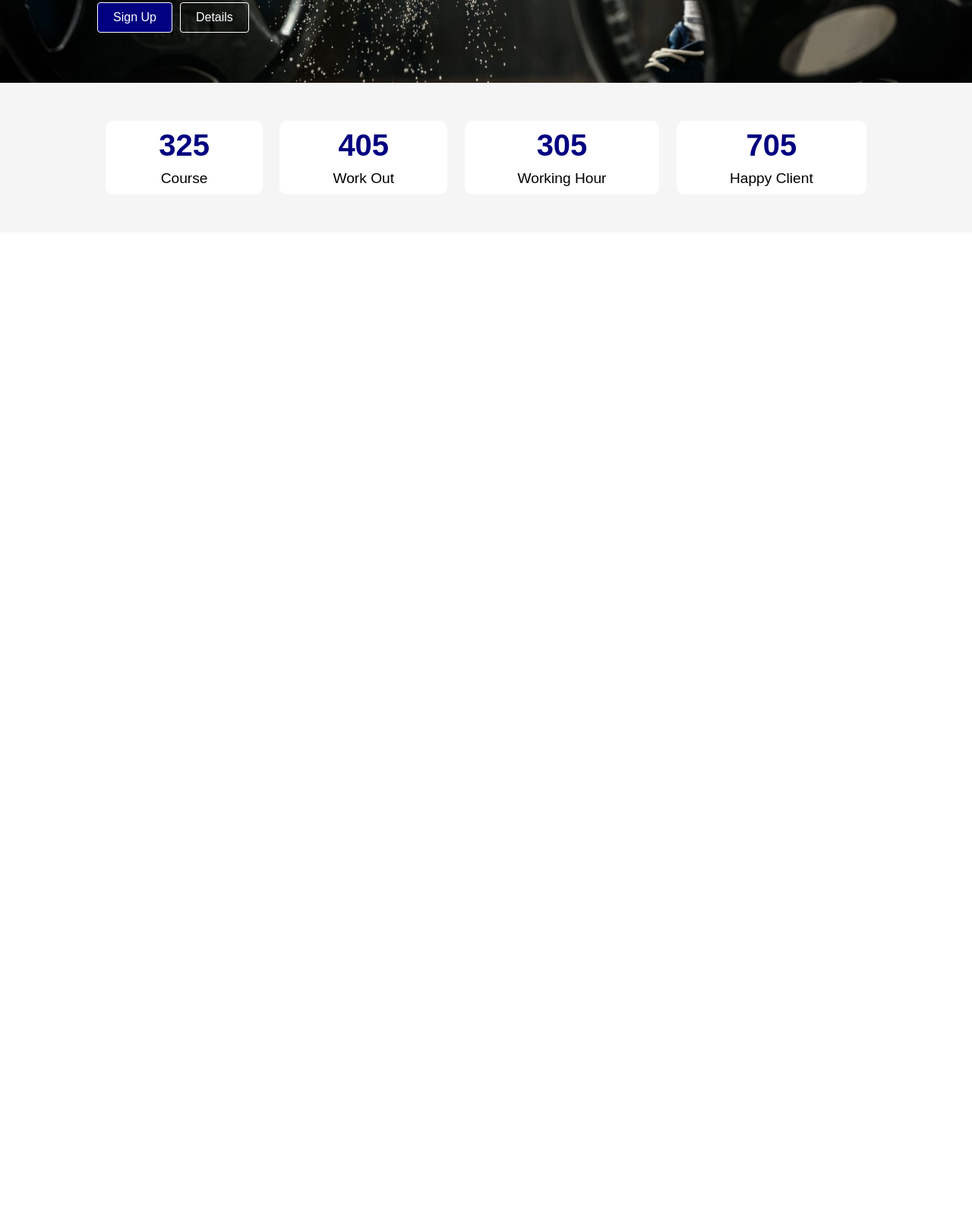
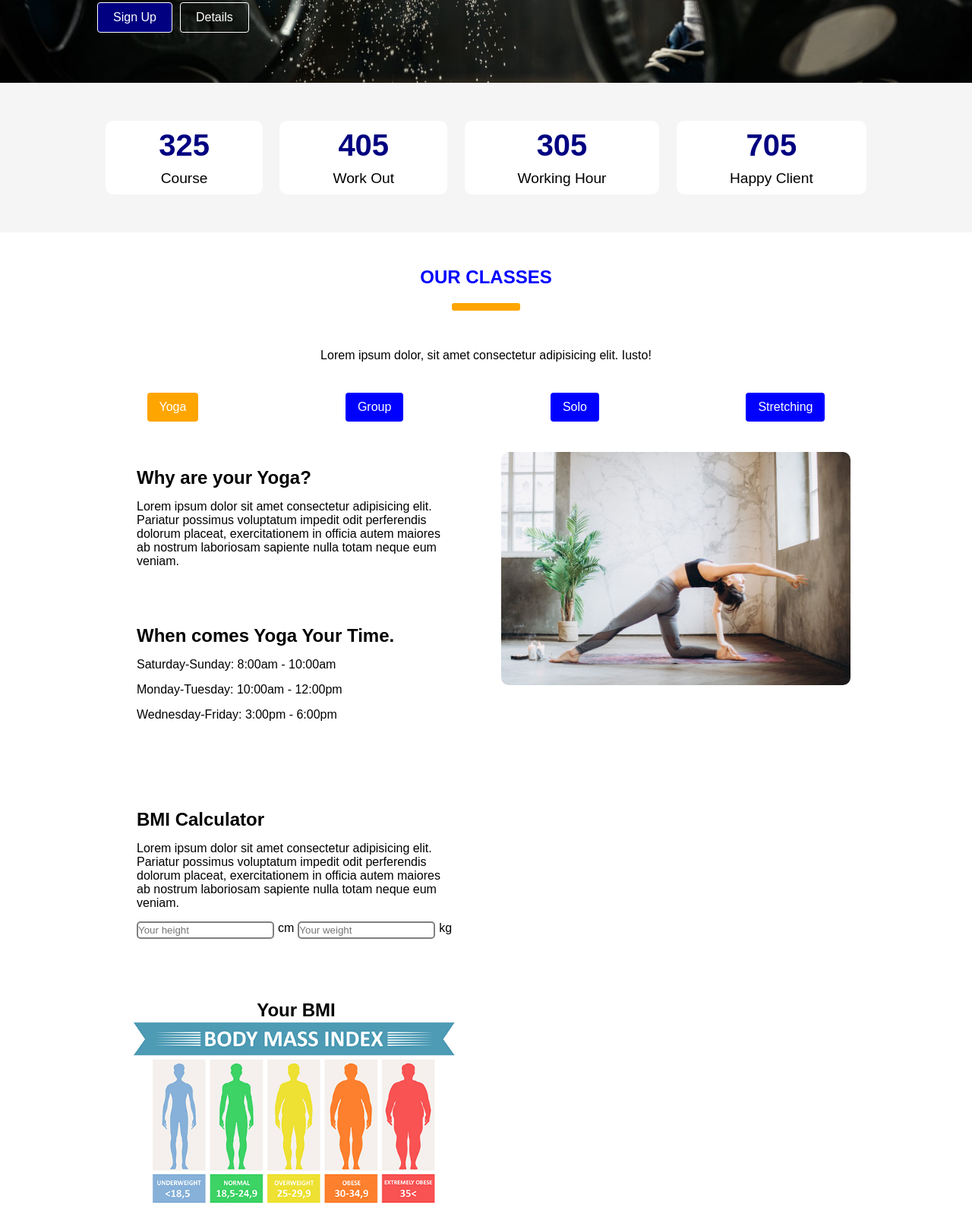
Before and after one commit to deerborg/SportCenter, a website built with Vite: page index.html in a window 1280 px wide. Shown: the part 582-2171 px from the top of the page at 76% size. Before the commit the page ends 888 px from the top, so only its background shows below. Built offline with nearby package versions, Linux system fonts and the light colour scheme.

Commit message:
Refactored project structure: - Deleted counter.js and style.css - Modified index.html - Added new css/ directory for styling

```diff
--- /dev/null
+++ b/css/common.css
@@ -0,0 +1,11 @@
+* {
+    margin: 0;
+    padding: 0;
+    border: none;
+    text-decoration: none;
+    box-sizing: border-box;
+  }
+
+  body {
+    font-family: Arial, sans-serif;
+  }
--- /dev/null
+++ b/css/layout/header.css
@@ -0,0 +1,95 @@
+
+  header {
+    background-image: url("/images/hero-man.jpg");
+    background-repeat: no-repeat;
+    background-size: cover;
+    color: white;
+    position: relative;
+    padding: 20px 0;
+  }
+
+  nav {
+    margin: 0 10%;
+    display: flex;
+    justify-content: space-between;
+    align-items: center;
+  }
+
+  .logo {
+    flex: 1;
+  }
+
+  .menu-items {
+    flex: 2;
+    display: flex;
+    justify-content: space-around;
+    align-items: center;
+  }
+
+  nav a {
+    color: white;
+    padding: 10px 20px;
+    transition: background-color 0.3s;
+  }
+
+  nav a:hover {
+    background-color: orange;
+    border-radius: 5px;
+  }
+
+  nav .join-us {
+    background-color: orange;
+    color: white;
+    border-radius: 5px;
+  }
+
+  .header-content {
+    display: flex;
+    flex-direction: column;
+    justify-content: center;
+    align-items: flex-start;
+    margin: 0 10%;
+    height: 70vh;
+    text-align: left;
+  }
+
+  .text h2 {
+    background-color: navy;
+    border-radius: 4px;
+    padding: 2px 8px;
+    width: fit-content;
+  }
+
+  .text h1 {
+    font-size: 4rem;
+    margin: 10px 0;
+  }
+
+  .text p {
+    background-color: rgba(0, 0, 0, 0.7);
+    padding: 10px;
+    font-size: 1.5rem;
+    margin: 20px 0;
+    border-radius: 5px;
+  }
+
+  .btn {
+    display: flex;
+    gap: 10px;
+  }
+
+  .btn a {
+    padding: 10px 20px;
+    border: 1px solid white;
+    color: white;
+    border-radius: 4px;
+    transition: box-shadow 0.3s;
+  }
+
+  .btn a:first-child {
+    background-color: navy;
+  }
+
+  .btn a:hover {
+    box-shadow: 1px 1px 10px white;
+  }
--- /dev/null
+++ b/css/layout/ourclasses.css
@@ -0,0 +1,110 @@
+.our-classes {
+    display: flex;
+    justify-content: center;
+    flex-direction: column;
+    margin-top: 45px;
+    /*
+    background: linear-gradient(white 25%, #f0f0f0 50%);
+    */
+}
+
+.our-content {
+    display: flex;
+    justify-content: center;
+    flex-direction: column;
+    align-items: center;
+    gap: 50px;
+}
+
+.our-content h1 {
+    color: blue;
+}
+
+.line {
+    margin-top: -30px;
+    background-color: orange;
+    padding: 5px;
+    border-radius: 3px;
+    width: 7%;
+}
+
+.our-btn {
+    display: flex;
+    margin-top: 40px;
+    justify-content: space-evenly;
+}
+
+.our-btn a {
+    background-color: blue;
+    color: white;
+    padding: 10px 16px;
+    border-radius: 4px;
+}
+
+.our-btn a:first-child {
+    background-color: orange;
+}
+
+.our-btn a:hover {
+    background-color: orange;
+}
+
+.out-classes-container {
+    display: flex;
+    justify-content: center;
+    margin-top: 20px;
+}
+
+.our-classes-row {
+    display: flex;
+    flex-wrap: wrap;
+    max-width: 1000px;
+    width: 100%;
+    margin: 0 auto;
+}
+
+.our-classes-col-6 {
+    flex: 0 0 50%;
+    padding: 20px;
+    box-sizing: border-box;
+}
+
+.our-classes-col-6 .section {
+    padding: 20px;
+    margin-bottom: 20px;
+    border-radius: 10px;
+    background-color: white;
+}
+
+.our-classes-col-6 .section h1 {
+    margin-bottom: 15px;
+    font-size: 24px;
+}
+
+.our-classes-col-6 .section p {
+    margin-bottom: 15px;
+    font-size: 16px;
+}
+
+.our-classes-col-6 img {
+    max-width: 100%;
+    border-radius: 10px;
+}
+
+.our-classes-col-6 h2 {
+    text-align: center;
+}
+
+.bmi-card{
+    display: flex;
+    flex-direction: row;
+    justify-content: center;
+}
+.bmi-card input{
+    border: 2px solid gray;
+    border-radius: 5px;
+}
+
+.bmi-card label{
+    margin: 0 5px 5px;
+}
--- /dev/null
+++ b/css/layout/stats.css
@@ -0,0 +1,28 @@
+.stats {
+    display: flex;
+    justify-content: space-around;
+    align-items: center;
+    padding: 50px 10%;
+    background-color: #f5f5f5;
+    color: black;
+  }
+
+  .stat {
+    text-align: center;
+    background-color: white;
+    padding:10px 70px;
+    border-radius: 10px;
+  }
+
+  .stat h3 {
+    font-size: 2.5rem;
+    margin-bottom: 10px;
+  }
+
+  .stat h3:first-child {
+    color: navy;
+  }
+
+  .stat p {
+    font-size: 1.2rem;
+  }
--- /dev/null
+++ b/css/main.css
@@ -0,0 +1,4 @@
+@import "/css/common.css";
+@import "/css/layout/header.css";
+@import "/css/layout/ourclasses.css";
+@import "/css/layout/stats.css";
--- a/index.html
+++ b/index.html
@@ -4,7 +4,7 @@
     <meta charset="UTF-8" />
     <link rel="icon" type="image/svg+xml" href="/vite.svg" />
     <meta name="viewport" content="width=device-width, initial-scale=1.0" />
-    <link rel="stylesheet" href="style.css">
+    <link rel="stylesheet" href="css/main.css">
     <title>Vite App</title>
 </head>
 <body>
@@ -25,7 +25,7 @@
 
     <div class="header-content">
         <div class="text">
-            <h2>POWERFULL</h2>
+            <h2>POWERFUL</h2>
             <h1>Group</h1>
             <h1>Practice</h1>
             <h1>With Trainer</h1>
@@ -57,6 +57,72 @@
     </div>
 </section>
 
+<section class="our-classes">
+    <div class="our-content">
+        <h1>OUR CLASSES</h1>
+        <div class="line"></div>
+        <p>Lorem ipsum dolor, sit amet consectetur adipisicing elit. Iusto!</p>
+    </div>
+
+    <div class="our-btn">
+        <a href="#">Yoga</a>
+        <a href="#">Group</a>
+        <a href="#">Solo</a>
+        <a href="#">Stretching</a>
+    </div>
+
+    <div class="out-classes-container">
+
+        <div class="our-classes-row">
+            <div class="our-classes-col-6">
+                <div class="section">
+                    <h1>Why are your Yoga?</h1>
+                    <p>Lorem ipsum dolor sit amet consectetur adipisicing elit.
+                        Pariatur possimus voluptatum impedit odit perferendis dolorum placeat, exercitationem in
+                        officia autem maiores ab nostrum laboriosam sapiente nulla totam neque eum veniam.</p>
+                </div>
+                <div class="section">
+                    <h1>When comes Yoga Your Time.</h1>
+                    <p>Saturday-Sunday: 8:00am - 10:00am</p>
+                    <p>Monday-Tuesday: 10:00am - 12:00pm</p>
+                    <p>Wednesday-Friday: 3:00pm - 6:00pm</p>
+                </div>
+            </div>
+
+            <div class="our-classes-col-6">
+                <img src="images/yoga.jpg" alt="Yoga class">
+            </div>
+
+
+            <div class="our-classes-row">
+                <div class="our-classes-col-6">
+                    <div class="section">
+                        <h1>BMI Calculator</h1>
+                        <p>Lorem ipsum dolor sit amet consectetur adipisicing elit.
+                            Pariatur possimus voluptatum impedit odit perferendis dolorum placeat, exercitationem in
+                            officia autem maiores ab nostrum laboriosam sapiente nulla totam neque eum veniam.</p>
+                            <div class="bmi-card">
+                                <input id="height" type="number" required placeholder="Your height">
+                                <label for="weight">cm</label>
+                                <input id="weight" type="number" required placeholder="Your weight">
+                                <label for="weight">kg</label>
+                            </div>
+
+                    </div>
+
+                </div>
+
+                <div class="our-classes-col-6">
+                    <h2>Your BMI</h2>
+                    <img src="images/bmi-index.jpg" alt="Yoga class">
+                </div>
+
+
+
+        </div>
+    </div>
+</section>
+
 <script type="module" src="/main.js"></script>
 </body>
 </html>
--- a/style.css
+++ /dev/null
@@ -1,137 +0,0 @@
-* {
-  margin: 0;
-  padding: 0;
-  border: none;
-  text-decoration: none;
-  box-sizing: border-box;
-}
-
-body {
-  font-family: Arial, sans-serif;
-}
-
-header {
-  background-image: url("images/hero-man.jpg");
-  background-repeat: no-repeat;
-  background-size: cover;
-  color: white;
-  position: relative;
-  padding: 20px 0;
-}
-
-nav {
-  margin: 0 10%;
-  display: flex;
-  justify-content: space-between;
-  align-items: center;
-}
-
-.logo {
-  flex: 1;
-}
-
-.menu-items {
-  flex: 2;
-  display: flex;
-  justify-content: space-around;
-  align-items: center;
-}
-
-nav a {
-  color: white;
-  padding: 10px 20px;
-  transition: background-color 0.3s;
-}
-
-nav a:hover {
-  background-color: orange;
-  border-radius: 5px;
-}
-
-nav .join-us {
-  background-color: orange;
-  color: white;
-  border-radius: 5px;
-}
-
-.header-content {
-  display: flex;
-  flex-direction: column;
-  justify-content: center;
-  align-items: flex-start;
-  margin: 0 10%;
-  height: 70vh;
-  text-align: left;
-}
-
-.text h2 {
-  background-color: navy;
-  border-radius: 4px;
-  padding: 2px 8px;
-  width: fit-content;
-}
-
-.text h1 {
-  font-size: 4rem;
-  margin: 10px 0;
-}
-
-.text p {
-  background-color: rgba(0, 0, 0, 0.7);
-  padding: 10px;
-  font-size: 1.5rem;
-  margin: 20px 0;
-  border-radius: 5px;
-}
-
-.btn {
-  display: flex;
-  gap: 10px;
-}
-
-.btn a {
-  padding: 10px 20px;
-  border: 1px solid white;
-  color: white;
-  border-radius: 4px;
-  transition: box-shadow 0.3s;
-}
-
-.btn a:first-child {
-  background-color: navy;
-}
-
-.btn a:hover {
-  box-shadow: 1px 1px 10px white;
-}
-
-.stats {
-  display: flex;
-  justify-content: space-around;
-  align-items: center;
-  padding: 50px 10%;
-  background-color: #f5f5f5;
-  color: black;
-}
-
-.stat {
-  text-align: center;
-  background-color: white;
-  padding:10px 70px;
-  border-radius: 10px;
-}
-
-
-
-.stat h3 {
-  font-size: 2.5rem;
-  margin-bottom: 10px;
-}
-
-.stat h3:first-child {
-  color: navy;
-}
-
-.stat p {
-  font-size: 1.2rem;
-}
```
Also changed, not shown: counter.js (deleted, +0 -9 lines).
